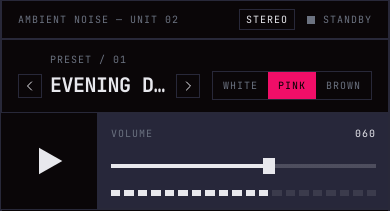
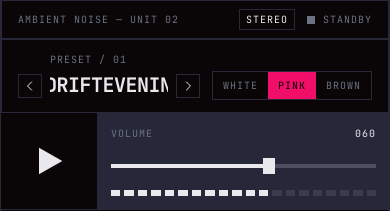
Before and after one commit to evanokeefe39/ambient-noise-app-v2, a Next.js app: page / in a window 390 px wide. Shown: the top 211 px of the page. Built offline with nearby package versions, Linux system fonts and the light colour scheme.

Commit message:
feat: marquee preset names that overflow after a short delay

```diff
--- a/src/app/page.tsx
+++ b/src/app/page.tsx
@@ -167,6 +167,87 @@ function ChevronButton({
         <path d={d} strokeLinecap="square" />
       </svg>
     </button>
+  )
+}
+
+/**
+ * Preset name title. If the name overflows the box it shows truncated until a
+ * short delay elapses, then scrolls as a seamless marquee (duplicated text,
+ * translateX -50%). Pauses on hover; respects reduced motion.
+ */
+function PresetTitle({
+  name,
+  className,
+}: {
+  name: string
+  className?: string
+}) {
+  const boxRef = useRef<HTMLHeadingElement | null>(null)
+  const [rolling, setRolling] = useState(false)
+  const [overflows, setOverflows] = useState(false)
+
+  // Re-measure whenever the name (or layout) changes; restart the roll clock.
+  useEffect(() => {
+    setRolling(false)
+    setOverflows(false)
+    let t: number
+    const measure = () => {
+      const box = boxRef.current
+      if (!box) return
+      const probe = box.querySelector<HTMLElement>('[data-probe]')
+      if (probe) setOverflows(probe.offsetWidth > box.clientWidth + 1)
+    }
+    t = window.setTimeout(measure, 120) // let fonts/layout settle
+    window.addEventListener('resize', measure)
+    return () => {
+      window.clearTimeout(t)
+      window.removeEventListener('resize', measure)
+    }
+  }, [name, className])
+
+  // Only roll when it actually overflows, and only after the text has been
+  // "selected" for a moment (so the full name is legible first).
+  useEffect(() => {
+    if (!overflows) {
+      setRolling(false)
+      return
+    }
+    const t = window.setTimeout(() => setRolling(true), 2200)
+    return () => window.clearTimeout(t)
+  }, [overflows, name])
+
+  const textW = boxRef.current
+    ? (boxRef.current.querySelector<HTMLElement>('[data-probe]')?.offsetWidth ?? 0)
+    : 0
+  const duration = `${Math.max(5, Math.round(textW / 40))}s`
+
+  return (
+    <h1
+      ref={boxRef}
+      className={`group relative min-w-0 flex-1 overflow-hidden text-xl font-bold uppercase tracking-tight md:w-[12.5ch] md:flex-none md:text-2xl ${className ?? ''}`}
+    >
+      {/* Hidden probe measures the true single-line text width. */}
+      <span
+        data-probe
+        aria-hidden
+        className="invisible absolute left-0 top-0 whitespace-nowrap"
+      >
+        {name}
+      </span>
+      {rolling ? (
+        <span
+          className="preset-marquee group-hover:[animation-play-state:paused]"
+          style={{ animationDuration: duration }}
+        >
+          <span>{name}</span>
+          <span aria-hidden>{name}</span>
+        </span>
+      ) : (
+        <span className="block overflow-hidden whitespace-nowrap text-ellipsis">
+          {name}
+        </span>
+      )}
+    </h1>
   )
 }
 
@@ -351,9 +432,7 @@ export default function Var2ImprovedPage() {
                   onClick={() => cyclePreset(-1)}
                   label="Previous preset"
                 />
-                <h1 className="min-w-0 flex-1 truncate text-xl font-bold uppercase tracking-tight md:w-[12.5ch] md:flex-none md:text-2xl">
-                  {preset.name}
-                </h1>
+                <PresetTitle name={preset.name} />
                 <ChevronButton
                   dir="right"
                   onClick={() => cyclePreset(1)}
@@ -668,6 +747,23 @@ export default function Var2ImprovedPage() {
       </div>
 
       <style>{`
+        .preset-marquee {
+          display: inline-flex;
+          white-space: nowrap;
+          will-change: transform;
+          animation-name: preset-marquee;
+          animation-timing-function: linear;
+          animation-iteration-count: infinite;
+        }
+        @keyframes preset-marquee {
+          from { transform: translateX(0); }
+          to { transform: translateX(-50%); }
+        }
+        @media (prefers-reduced-motion: reduce) {
+          .preset-marquee {
+            animation: none !important;
+          }
+        }
         .eq-fader {
           -webkit-appearance: none;
           appearance: none;
```
